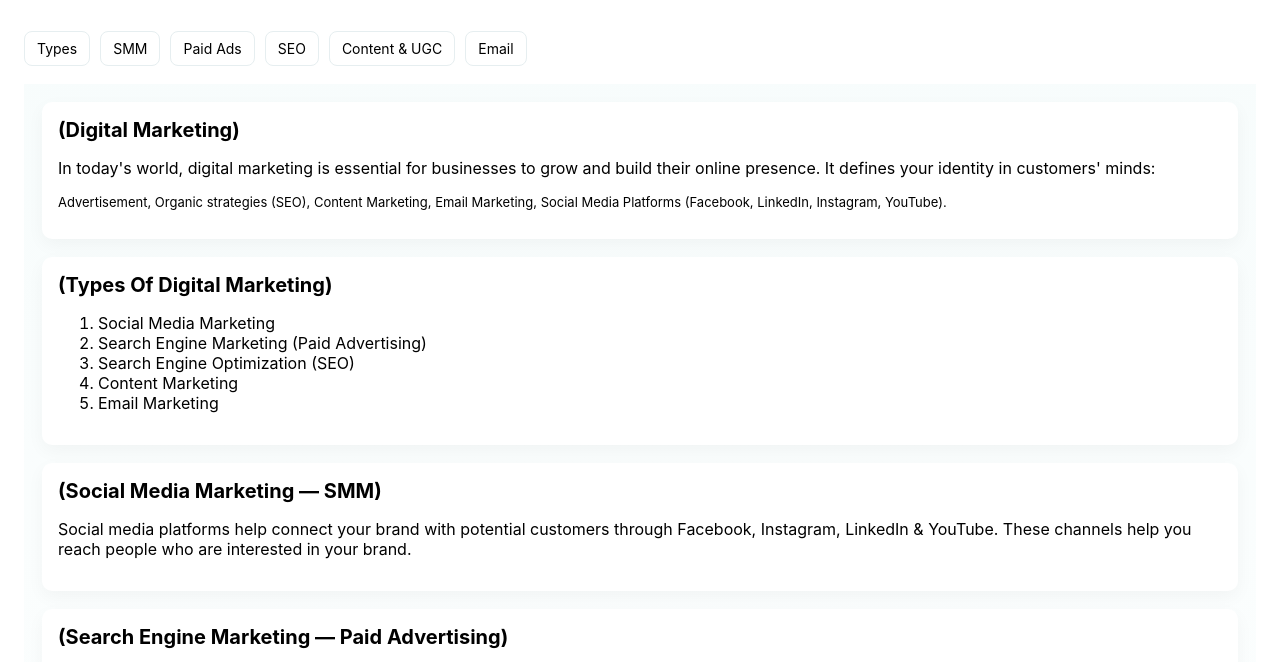
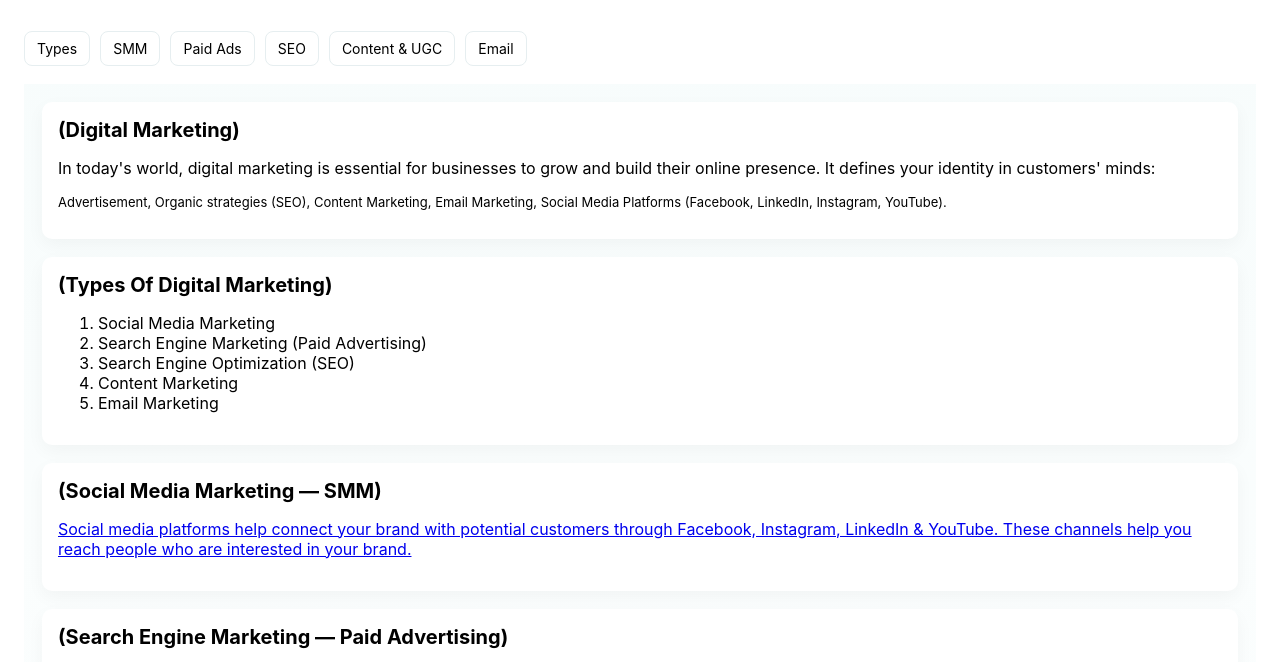
Before and after one commit to AnooshaAhmed-jpg/What-is-Digital-Marketing-its-types, a plain HTML site: page index.html in a window 1280 px wide. Shown: the part 127-789 px from the top of the page. Drawn offline with Linux system fonts and the light colour scheme.

Commit message:
Update index.html

```diff
--- a/index.html
+++ b/index.html
@@ -88,7 +88,8 @@ height="0" width="0" style="display:none;visibility:hidden"></iframe></noscript>
 
       <section id="smm">
         <h2>(Social Media Marketing — SMM)</h2>
-        <p>Social media platforms help connect your brand with potential customers through Facebook, Instagram, LinkedIn & YouTube. These channels help you reach people who are interested in your brand.</p>
+        <p>
+          <a href= https://anooshaahmed-jpg.github.io/Social-Media-Marketing-SMM-/>Social media platforms help connect your brand with potential customers through Facebook, Instagram, LinkedIn & YouTube. These channels help you reach people who are interested in your brand.</a></p>
       </section>
 
       <section id="sem">
```
